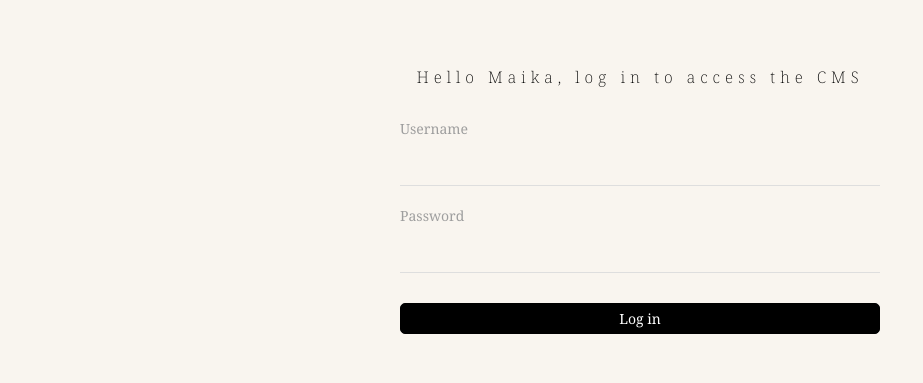
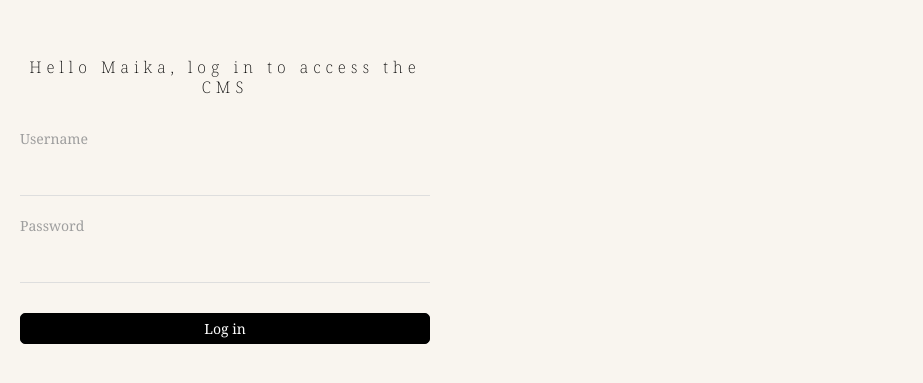
Before and after one commit to JoshuaIsADev/Maika-Llaneza-v2, a React (Vite) app: page /login in a window 1280 px wide. Shown: the part 145-528 px from the top of the page, without its empty margins (0-923 px from the left). Built offline with nearby package versions, Linux system fonts and the light colour scheme.

Commit message:
css adjust login page

```diff
--- a/src/pages/Login.jsx
+++ b/src/pages/Login.jsx
@@ -5,11 +5,13 @@ import Row from '../ui/Row';
 
 const LoginLayout = styled.main`
   min-height: 100vh;
-  display: grid;
-  grid-template-columns: 48rem;
+  display: flex;
+  flex-direction: column;
   align-content: center;
   justify-content: center;
   gap: 3.2rem;
+  max-width: var(--container-width-small);
+  padding: 2rem;
 `;
 
 function Login() {
```
